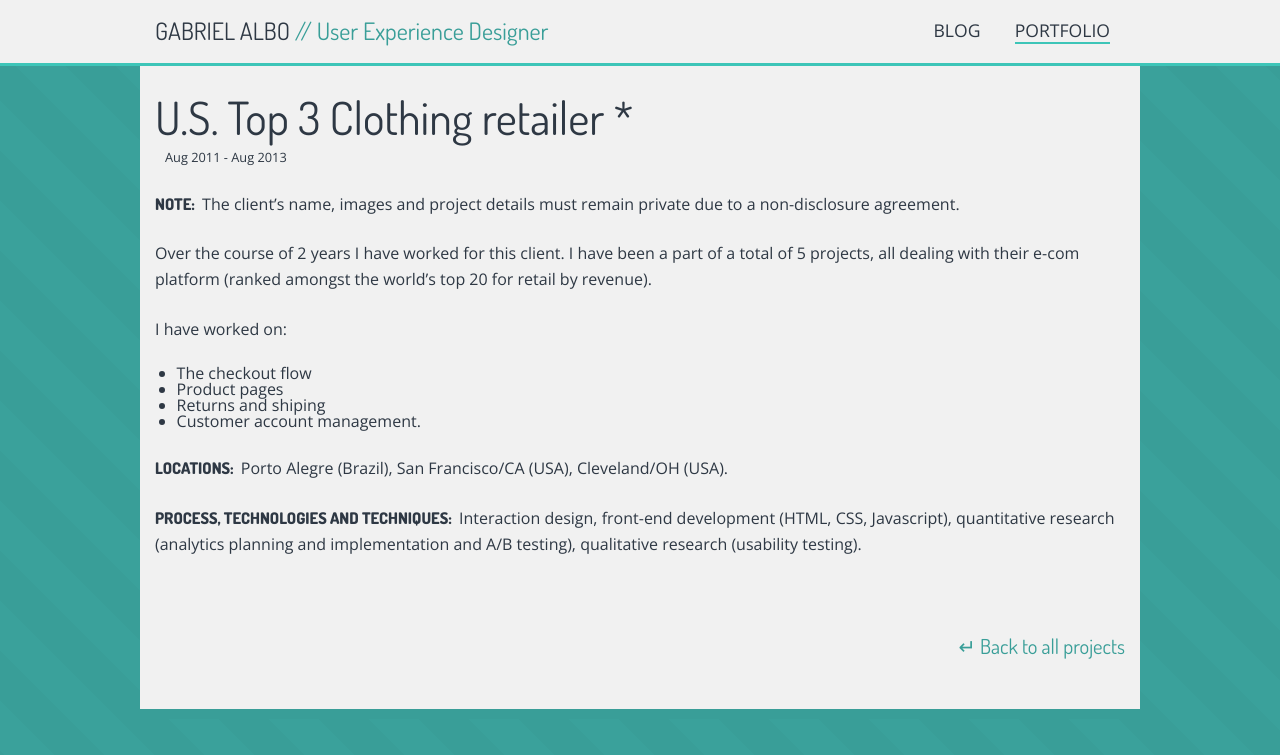
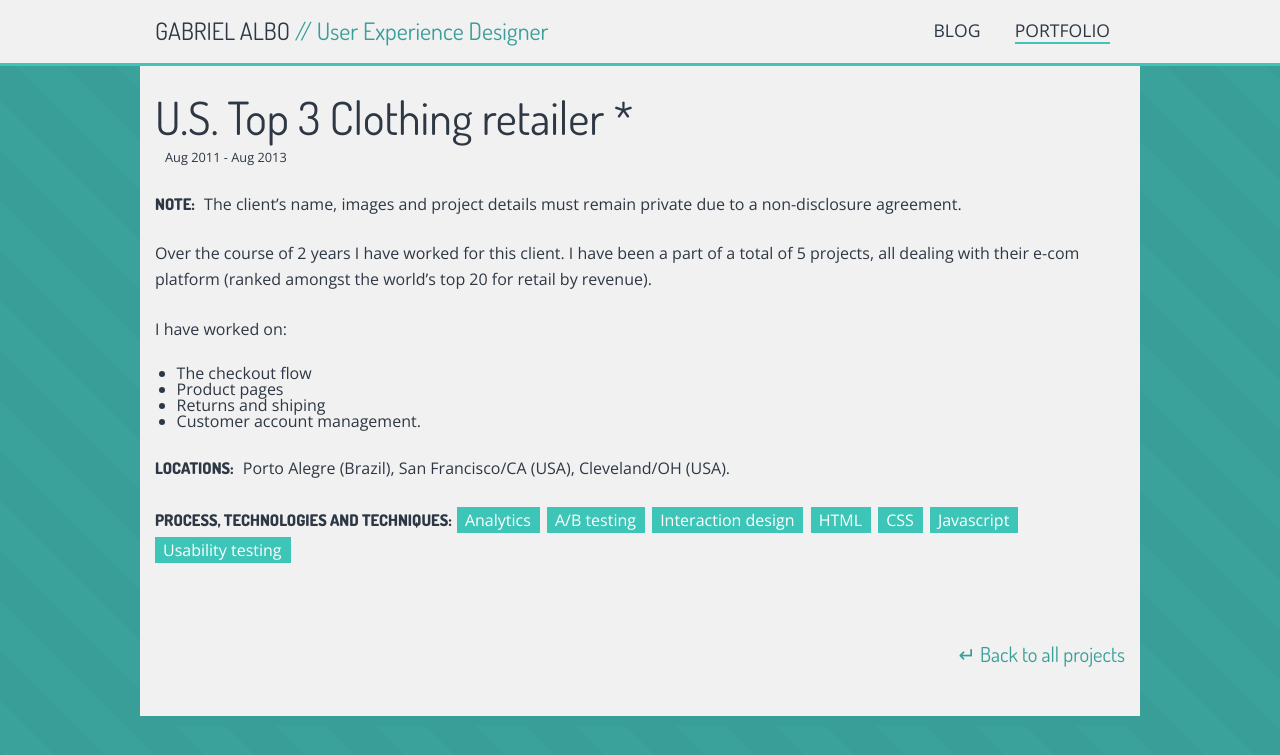
Before and after one commit to albogabriel/gabrielalbo.com, a Jekyll site: the page built from _posts/2013-08-15-clothing-retailer.markdown, in a window 1280 px wide. Shown: the top 755 px of the page. Built offline with Jekyll 4.4.1, drawn with Linux system fonts in a browser that asks for light colours; Markdown is read by kramdown in place of the engine named in the settings.

Commit message:
Making all skills used in projects part of an array

```diff
--- a/_posts/2013-08-15-airline-e-commerce.markdown
+++ b/_posts/2013-08-15-airline-e-commerce.markdown
@@ -18,5 +19,4 @@ I have worked on the client’s e-com platform (ranked amongst U.S. top 5 bigges
 <span class="category-description">LOCATIONS:</span>
 Porto Alegre (Brazil), Dallas/TX (USA).
 
-<span class="category-description">PROCESS, TECHNOLOGIES AND TECHNIQUES:</span>
-Front-end development (HTML, CSS, Javascript), interaction design.
+<span class="category-description">PROCESS, TECHNOLOGIES AND TECHNIQUES:</span>{% for item in page.skills-used %}<span class="skill-item">{{ item }}</span> {% endfor %}
--- a/_posts/2013-08-15-clothing-retailer.markdown
+++ b/_posts/2013-08-15-clothing-retailer.markdown
@@ -25,5 +26,4 @@ I have worked on:
 <span class="category-description">LOCATIONS:</span>
 Porto Alegre (Brazil), San Francisco/CA (USA), Cleveland/OH (USA).
 
-<span class="category-description">PROCESS, TECHNOLOGIES AND TECHNIQUES:</span>
-Interaction design, front-end development (HTML, CSS, Javascript), quantitative research (analytics planning and implementation and A/B testing), qualitative research (usability testing).
+<span class="category-description">PROCESS, TECHNOLOGIES AND TECHNIQUES:</span>{% for item in page.skills-used %}<span class="skill-item">{{ item }}</span> {% endfor %}
--- a/_posts/2014-03-01-mirebalais.markdown
+++ b/_posts/2014-03-01-mirebalais.markdown
@@ -54,8 +55,7 @@ skills: [Interaction Design, Front-end Development, Research, Graphic Design]
 <span class="category-description">LOCATIONS:</span>
 Porto Alegre (Brazil), Mirebalais (Haiti), Boston and Seattle (USA).
 
-<span class="category-description">PROCESS, TECHNOLOGIES AND TECHNIQUES:</span>
- Front-end development (HTML5, CSS3, Sass, Javascript), Interaction design (hi-fi wireframes build on the code and Adobe Illustrator), continuous design, open design, live style guide, Rapid prototyping (on paper and code), qualitative research (user interviews, usability testing), user journeys, UX debt (mapping, prioritisation and implementation).
+<span class="category-description">PROCESS, TECHNOLOGIES AND TECHNIQUES:</span>{% for item in page.skills-used %}<span class="skill-item">{{ item }}</span> {% endfor %}
 
 <span class="category-description">SOURCE CODE:</span> [https://github.com/pih](https://github.com/pih)
 <br>
--- a/_posts/2014-04-01-geomarketing-leader.markdown
+++ b/_posts/2014-04-01-geomarketing-leader.markdown
@@ -44,5 +45,4 @@ skills: [Interaction Design, Research, Product Design]
 	 <figcaption>The clickable mockups prepared after validating the paper prototypes.</figcaption>
  </div>
  <br><br>
-<span class="category-description">PROCESS, TECHNOLOGIES AND TECHNIQUES:</span>
- Discovery workshop, Rapid prototyping (on paper and clickable mockups), qualitative research (user interviews, usability testing, focus groups), Heuristics evaluation, user journeys, personas, facilitation (business origami, visual telephone, business model canvas, elevator pitch, future facebook posts).
+<span class="category-description">PROCESS, TECHNOLOGIES AND TECHNIQUES:</span>{% for item in page.skills-used %}<span class="skill-item">{{ item }}</span> {% endfor %}
--- a/_posts/2015-11-15-pixelated.markdown
+++ b/_posts/2015-11-15-pixelated.markdown
@@ -9,6 +9,7 @@ current-page: portfolio-item
 image: "pixelated-round.png"
 short-description: "Easy to use open-source encrypted email with decentralised hosting."
 skills: [Interaction Design,Front-end Development,Research,Graphic Design, Product Design]
+skills-used: [User interviews, Usability testing, HTML5, CSS3, Sass, Javascript, Foundation, Continuous Design, Open Design, Live Style Guide, Paper prototyping, clickable mockups, Prototyping on code, Product Design, Branding, Customer Development, Community Development, Color theory, Layout, Typography, Collaborative sketching, Personas, User journeys, Agile UX]
 ---
 
 Easy to use open-source encrypted email with decentralised hosting.
@@ -84,9 +85,8 @@ Myself, 1 XD (for 2 months), 8 developers, 1 BA/PM, 1 QA.
 <span class="category-description">LOCATIONS:</span>
 Porto Alegre, Recife (Brazil), Hamburg (Germany), Quito (Equador).
 
-<span class="category-description">PROCESS, TECHNOLOGIES AND TECHNIQUES:</span>
-Qualitative research (user interviews, usability testing), front-end development (HTML5, CSS3, Sass, Javascript and Foundation), continuous design, open design, live style guide, Rapid prototyping (on paper, clickable mockups and code), product design (branding, customer development) visual design (colors, layout, typography), collaborative sketching, personas, user flows.
+<span class="category-description">PROCESS, TECHNOLOGIES AND TECHNIQUES:</span>{% for item in page.skills-used %}<span class="skill-item">{{ item }}</span> {% endfor %}
 
 <span class="category-description">WEBSITE:</span> [www.pixelated-project.org](www.pixelated-project.org)
-<br>
+<br><br>
 <span class="category-description">DEMO TO CURRENT VERSION:</span> [https://try.pixelated-project.org:8080](https://try.pixelated-project.org:8080)
--- a/css/screen.scss
+++ b/css/screen.scss
@@ -222,7 +222,7 @@ figcaption {
 .category-description {
   font-family: 'Dosis', sans-serif;
   font-weight: bold;
-  margin-right: 3px;
+  margin-right: 5px;
 }
 
 /*****************************************************************************/
@@ -401,14 +401,6 @@ li.post-header {
     margin-top: 10px;
   }
 
-  span.skill-item {
-    background-color: $main-green;
-    color: white;
-    margin-right: 3px;
-    padding: 2px 9px 2px 8px;
-    white-space: nowrap;
-  }
-
   h2 {
     font-family: 'Dosis', sans-serif;
     font-weight: 400;
@@ -430,6 +422,15 @@ p.contact-icons-container {
   text-align: center;
   margin-top: 40px;
 }
+
+span.skill-item {
+    background-color: $main-green;
+    color: white !important;
+    margin-right: 3px;
+    padding: 2px 9px 2px 8px;
+    white-space: nowrap;
+    line-height: 30px;
+  }
 
 .contact-icon {
   margin-right: 10px;
```
Also changed, not shown: other parts of _posts/2013-08-15-airline-e-commerce.markdown (+1 -0 lines), other parts of _posts/2013-08-15-clothing-retailer.markdown (+1 -0 lines), other parts of _posts/2014-03-01-mirebalais.markdown (+1 -0 lines), other parts of _posts/2014-04-01-geomarketing-leader.markdown (+1 -0 lines).
